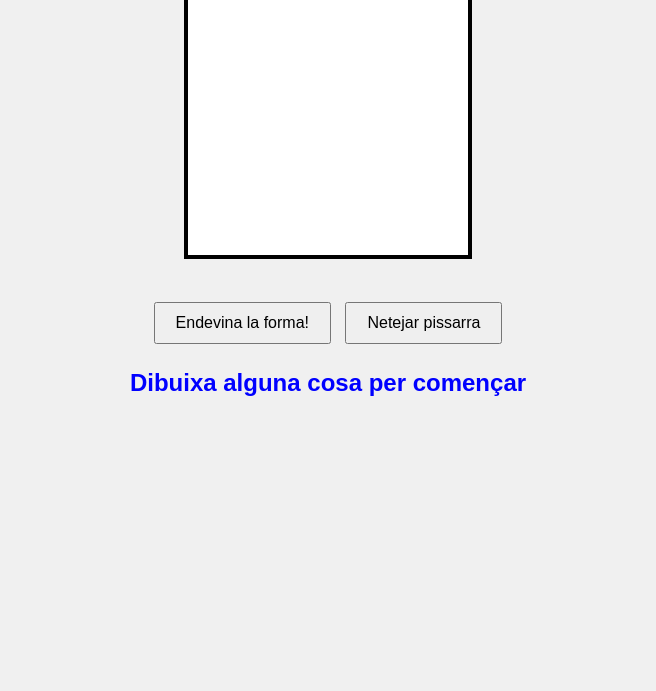
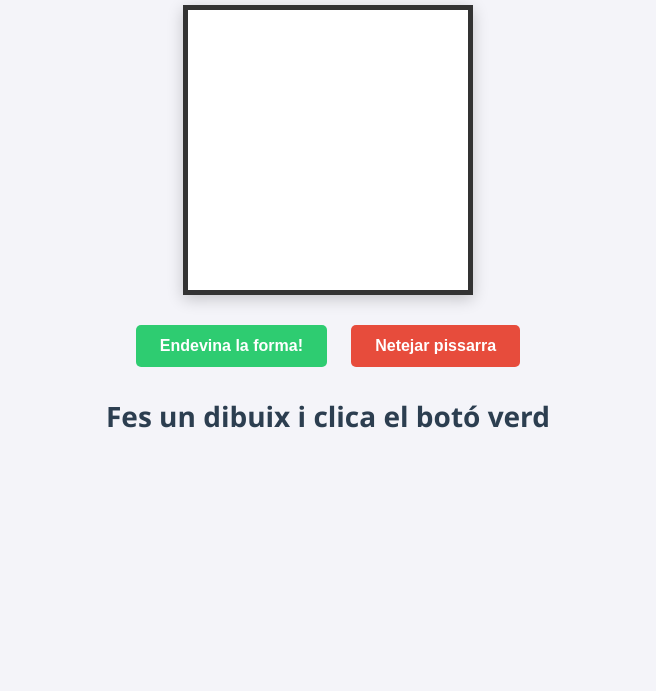
Before and after one commit to ImEneko123/Xarxa-neuronal-bon-dia, a plain HTML site: page index.html in a window 1280 px wide. Shown: the part 109-800 px from the top of the page, without its empty margins (312-968 px from the left). Drawn offline with Linux system fonts and the light colour scheme.

Commit message:
Update index.html

```diff
--- a/index.html
+++ b/index.html
@@ -3,33 +3,46 @@
 <head>
     <meta charset="UTF-8">
     <meta name="viewport" content="width=device-width, initial-scale=1.0">
-    <title>IA Dibuixant</title>
+    <title>IA Reconeixedora de Formes</title>
     <script src="https://cdn.jsdelivr.net/npm/onnxruntime-web@1.14.0/dist/ort.min.js"></script>
     <style>
-        body { font-family: sans-serif; text-align: center; background-color: #f0f0f0; }
+        body { font-family: 'Segoe UI', Tahoma, Geneva, Verdana, sans-serif; text-align: center; background-color: #f4f4f9; margin-top: 50px; }
         canvas {
-            border: 4px solid black;
+            border: 5px solid #333;
             background-color: white;
+            box-shadow: 0px 4px 15px rgba(0,0,0,0.2);
             cursor: crosshair;
             display: block;
             margin: 20px auto;
-            touch-action: none; /* Perquè funcioni en mòbils */
+            touch-action: none;
         }
-        button { padding: 10px 20px; font-size: 16px; cursor: pointer; margin: 5px; }
-        #resultat { color: blue; font-size: 24px; margin-top: 20px; }
+        button {
+            padding: 12px 24px;
+            font-size: 16px;
+            font-weight: bold;
+            cursor: pointer;
+            margin: 10px;
+            border: none;
+            border-radius: 5px;
+            transition: 0.3s;
+        }
+        #botoPredir { background-color: #2ecc71; color: white; }
+        #clearBtn { background-color: #e74c3c; color: white; }
+        button:hover { opacity: 0.8; }
+        #resultat { color: #2c3e50; font-size: 28px; margin-top: 20px; min-height: 40px; }
     </style>
 </head>
 <body>
 
-    <h1>Dibuixa un cercle, triangle o quadrat</h1>
-
+    <h1>Dibuixa un Cercle, Quadrat o Triangle</h1>
     <canvas id="pissarra" width="280" height="280"></canvas>
 
-    <br>
-    <button id="botoPredir">Endevina la forma!</button>
-    <button id="clearBtn">Netejar pissarra</button>
+    <div>
+        <button id="botoPredir">Endevina la forma!</button>
+        <button id="clearBtn">Netejar pissarra</button>
+    </div>
 
-    <h3 id="resultat">Dibuixa alguna cosa per començar</h3>
+    <h3 id="resultat">Fes un dibuix i clica el botó verd</h3>
 
     <script src="index.js"></script>
 </body>
```
